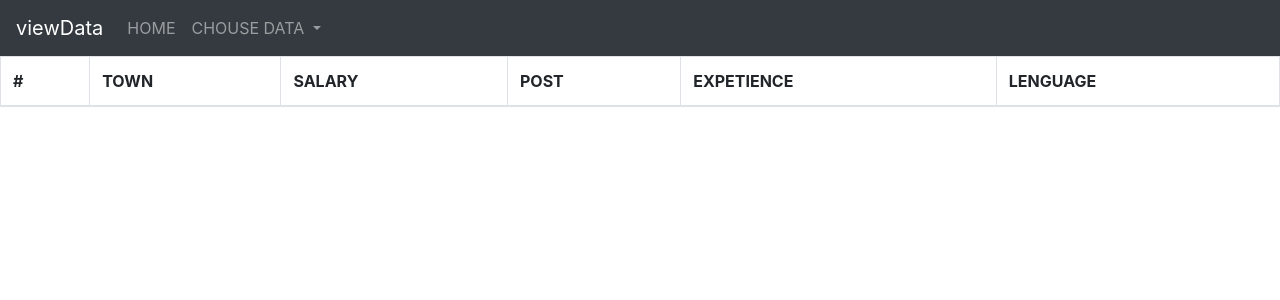
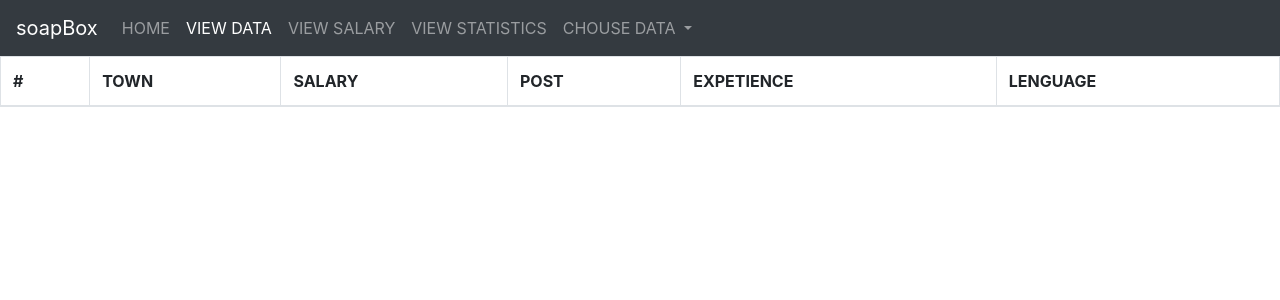
Before and after one commit to fantasy-is-absent/soapBox, a Flask app: page /viewData in a window 1280 px wide. Shown: the top 300 px of the page. Run offline with Flask 2, Linux system fonts and the light colour scheme; data that the repository does not hold is empty; some libraries are stand-ins or nearby versions.

Commit message:
update navbar

```diff
--- a/app/templates/home.html
+++ b/app/templates/home.html
@@ -1,10 +1,7 @@
 {% extends 'navBar.html' %}
 
-{% block namePage %}
-	soapBox
-{% endblock %}
-
 {% block addNavBar %}
+	<li class="nav-item active"><a class="nav-link" href="/">HOME</a></li>
 	<li class="nav-item"><a class="nav-link" href="/viewData">VIEW DATA</a></li>
 	<li class="nav-item"><a class="nav-link" href="/viewSalary">VIEW SALARY</a></li>
 	<li class="nav-item"><a class="nav-link" href="/viewStatistics">VIEW STATISTICS</a></li>
--- a/app/templates/navBar.html
+++ b/app/templates/navBar.html
@@ -18,14 +18,10 @@
 
 	<body>
 		<nav class="navbar navbar-expand-lg navbar-dark bg-dark">
-			<a class="navbar-brand" href="">{% block namePage %}{% endblock %}</a>
+			<a class="navbar-brand" href="">soapBox</a>
 
 			<div class="collapse navbar-collapse">
 				<ul class="navbar-nav mr-auto">
-					<li class="nav-item">
-						<a class="nav-link" href="/">HOME</a>
-					</li>
-
 					{% block addNavBar %}{% endblock %}
 				</ul>
 			</div>
--- a/app/templates/viewData.html
+++ b/app/templates/viewData.html
@@ -1,10 +1,10 @@
 {% extends 'navBar.html' %}
 
-{% block namePage %}
-	viewData
-{% endblock %}
-
 {% block addNavBar %}
+	<li class="nav-item"><a class="nav-link" href="/">HOME</a></li>
+	<li class="nav-item active"><a class="nav-link" href="/viewData">VIEW DATA</a></li>
+	<li class="nav-item"><a class="nav-link" href="/viewSalary">VIEW SALARY</a></li>
+	<li class="nav-item"><a class="nav-link" href="/viewStatistics">VIEW STATISTICS</a></li>
 	<li class="nav-item dropdown">
 		<a href="#" class="nav-link dropdown-toggle" data-toggle="dropdown" role="button" aria-haspopup="true" aria-expanded="false">
 			CHOUSE DATA
```
Also changed, not shown: app/templates/optionChartSalary.html (+5 -2 lines), app/templates/optionChartStatistics.html (+5 -2 lines).
